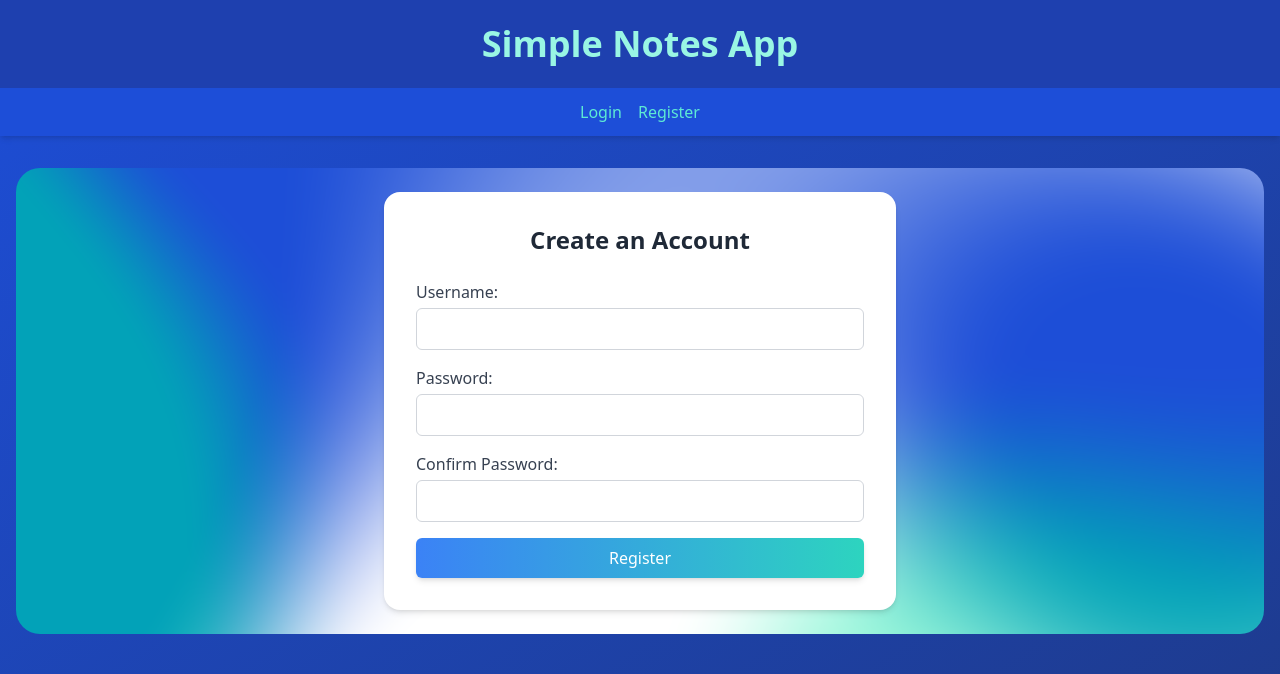
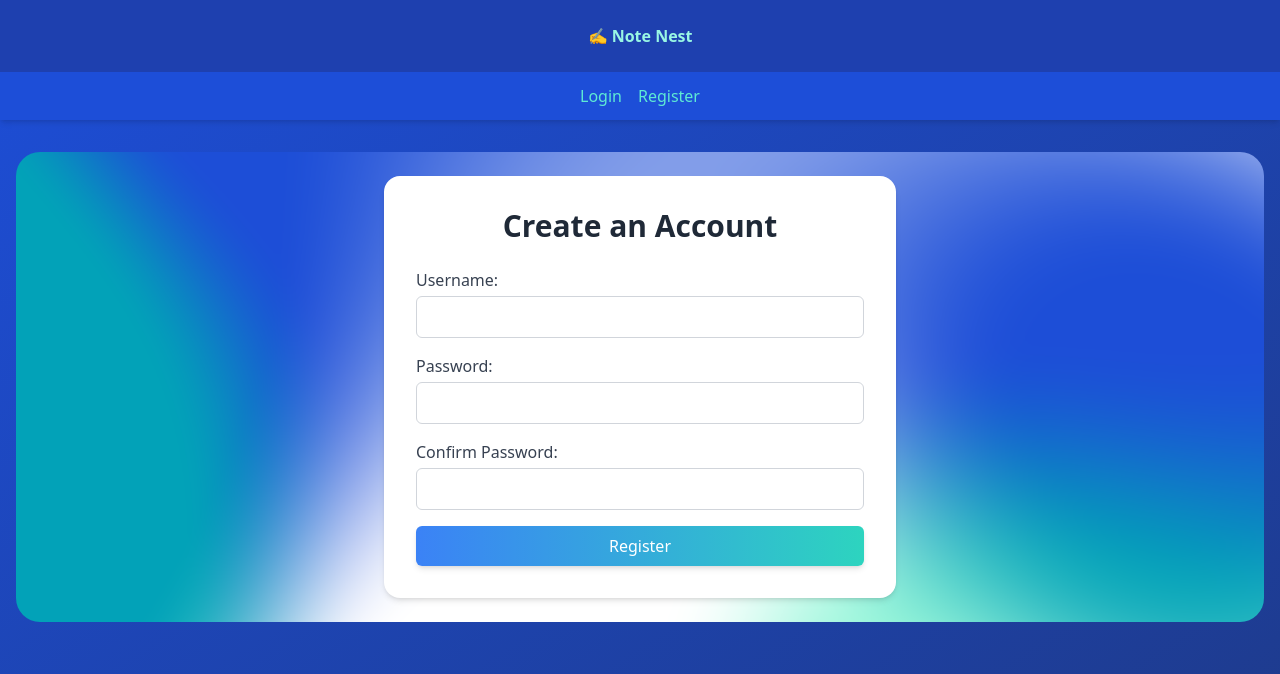
Before and after one commit to NimsaraPeiris/flask-notes-app, a Flask app: page /register in a window 1280 px wide. Shown: the top 674 px of the page. Run offline with Flask 3, Linux system fonts and the light colour scheme.

Commit message:
change app name and few font sizes.

```diff
--- a/templates/base.html
+++ b/templates/base.html
@@ -9,16 +9,16 @@
 <body class="flex flex-col min-h-screen text-white bg-gradient-to-br from-blue-700 to-blue-900">
     <header class="bg-blue-800 shadow-md">
         <div class="container px-4 py-6 mx-auto">
-            <h1 class="text-4xl font-bold text-center text-teal-200">Simple Notes App</h1>
+            <h1 class="text-5xl font-bold text-center text-teal-200">✍️ Note Nest</h1>
         </div>
         <nav class="bg-blue-700">
             <ul class="flex justify-center gap-4 py-3">
                 {% if session.get('user_id') %}
-                    <li><a href="{{ url_for('dashboard') }}" class="text-teal-300 transition hover:text-white">Dashboard</a></li>
-                    <li><a href="{{ url_for('logout') }}" class="text-teal-300 transition hover:text-white">Logout</a></li>
+                    <li><a href="{{ url_for('dashboard') }}" class="font-medium text-teal-300 transition hover:text-white">Dashboard</a></li>
+                    <li><a href="{{ url_for('logout') }}" class="font-medium text-teal-300 transition hover:text-white">Logout</a></li>
                 {% else %}
-                    <li><a href="{{ url_for('login') }}" class="text-teal-300 transition hover:text-white">Login</a></li>
-                    <li><a href="{{ url_for('register') }}" class="text-teal-300 transition hover:text-white">Register</a></li>
+                    <li><a href="{{ url_for('login') }}" class="font-medium text-teal-300 transition hover:text-white">Login</a></li>
+                    <li><a href="{{ url_for('register') }}" class="font-medium text-teal-300 transition hover:text-white">Register</a></li>
                 {% endif %}
             </ul>
         </nav>
--- a/templates/edit_note.html
+++ b/templates/edit_note.html
@@ -2,7 +2,7 @@
 {% block title %}Edit Note{% endblock %}
 {% block content %}
 <div class="max-w-lg p-8 mx-auto bg-white shadow-md rounded-2xl">
-    <h2 class="mb-6 text-2xl font-bold text-center text-gray-800">Edit Note</h2>
+    <h2 class="mb-6 text-3xl font-bold text-center text-gray-800">Edit Note</h2>
     <form method="POST" action="{{url_for('update_note', note_id=note_id)}}" class="space-y-4">
         <!-- Title -->
         <div>
--- a/templates/login.html
+++ b/templates/login.html
@@ -4,7 +4,7 @@
 
 {% block content %}
 <div class="max-w-lg p-8 mx-auto bg-white shadow-md rounded-2xl">
-    <h2 class="mb-6 text-2xl font-bold text-center text-gray-800">Login</h2>
+    <h2 class="mb-6 text-3xl font-bold text-center text-gray-800">Login</h2>
     <form method="post" action="{{ url_for('login') }}" class="space-y-4">
         <!-- Username -->
          <div>
--- a/templates/registration.html
+++ b/templates/registration.html
@@ -4,7 +4,7 @@
 
 {% block content %}
 <div class="max-w-lg p-8 mx-auto bg-white shadow-md rounded-2xl">
-    <h2 class="mb-6 text-2xl font-bold text-center text-gray-800">Create an Account</h2>
+    <h2 class="mb-6 text-3xl font-bold text-center text-gray-800">Create an Account</h2>
         <form method="post" action="{{ url_for('register') }}" class="space-y-4">
 
             <!-- Username  -->
```
